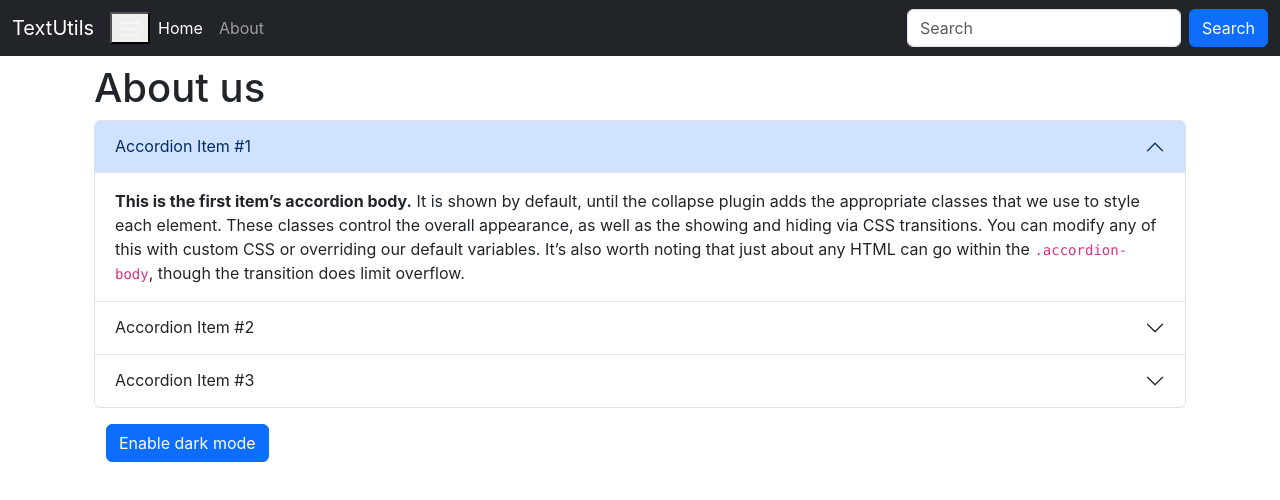
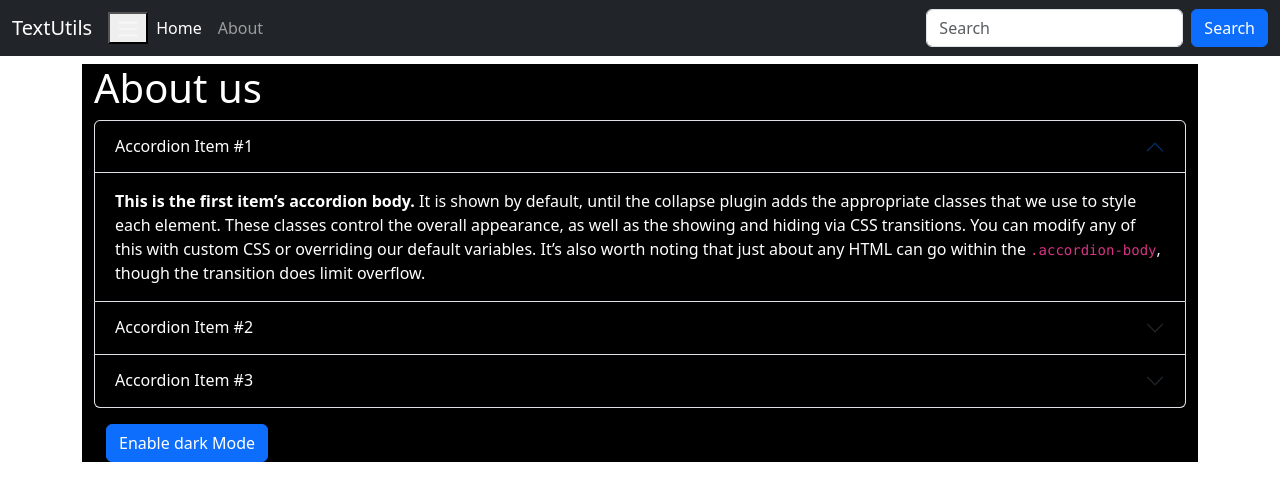
Before and after one commit to AkankshaGoyal/my-app, a React (Create React App) app: page / in a window 1280 px wide. Shown: the top 500 px of the page. Built offline with nearby package versions, Linux system fonts and the light colour scheme.

Commit message:
dark mode light mode

```diff
--- a/package.json
+++ b/package.json
@@ -7,6 +7,7 @@
     "@testing-library/jest-dom": "^6.9.1",
     "@testing-library/react": "^16.3.0",
     "@testing-library/user-event": "^13.5.0",
+    "bootstrap": "^5.3.8",
     "react": "^19.2.0",
     "react-dom": "^19.2.0",
     "react-scripts": "5.0.1",
--- a/src/Components/About.js
+++ b/src/Components/About.js
@@ -1,50 +1,73 @@
-import React from 'react'
+import React, {useState} from 'react'
 
 export default function About() {
+
+     const [myStyle,setmyStyle] = useState({
+
+        color:'white',
+        backgroundColor: 'black'
+     })
+     const [btnText, setBtnText]=useState("Enable dark Mode");
+    const toggleStyle = ()=>{
+       if(myStyle.color === 'white'){
+           setmyStyle({
+             color:'black',
+             backgroundColor:'white'
+           })
+           setBtnText("Enable dark mode");
+       }
+       else{
+        setmyStyle({
+            color:'white',
+            backgroundColor:'black'
+        })
+        setBtnText("Enable light mode");
+       }
+     }
   return (
 
-    <div className='container'>
+    <div className="container" style={myStyle}>
         <h1 className='my-2'>About us </h1>
-      <div class="accordion" id="accordionExample">
-  <div class="accordion-item">
-    <h2 class="accordion-header">
-      <button class="accordion-button" type="button" data-bs-toggle="collapse" data-bs-target="#collapseOne" aria-expanded="true" aria-controls="collapseOne">
+      <div className="accordion" id="accordionExample" style={myStyle}>
+  <div className="accordion-item">
+    <h2 className="accordion-header">
+      <button className="accordion-button" type="button" style={myStyle} data-bs-toggle="collapse" data-bs-target="#collapseOne" aria-expanded="true" aria-controls="collapseOne">
         Accordion Item #1
       </button>
     </h2>
-    <div id="collapseOne" class="accordion-collapse collapse show" data-bs-parent="#accordionExample">
-      <div class="accordion-body">
+    <div id="collapseOne" className="accordion-collapse collapse show" data-bs-parent="#accordionExample">
+      <div className="accordion-body"  style={myStyle}>
         <strong>This is the first item’s accordion body.</strong> It is shown by default, until the collapse plugin adds the appropriate classes that we use to style each element. These classes control the overall appearance, as well as the showing and hiding via CSS transitions. You can modify any of this with custom CSS or overriding our default variables. It’s also worth noting that just about any HTML can go within the <code>.accordion-body</code>, though the transition does limit overflow.
       </div>
     </div>
   </div>
-  <div class="accordion-item">
-    <h2 class="accordion-header">
-      <button class="accordion-button collapsed" type="button" data-bs-toggle="collapse" data-bs-target="#collapseTwo" aria-expanded="false" aria-controls="collapseTwo">
+  <div className="accordion-item">
+    <h2 className="accordion-header">
+      <button className="accordion-button collapsed" type="button" style={myStyle} data-bs-toggle="collapse" data-bs-target="#collapseTwo" aria-expanded="false" aria-controls="collapseTwo">
         Accordion Item #2
       </button>
     </h2>
-    <div id="collapseTwo" class="accordion-collapse collapse" data-bs-parent="#accordionExample">
-      <div class="accordion-body">
+    <div id="collapseTwo" className="accordion-collapse collapse" data-bs-parent="#accordionExample">
+      <div className="accordion-body"  style={myStyle}>
         <strong>This is the second item’s accordion body.</strong> It is hidden by default, until the collapse plugin adds the appropriate classes that we use to style each element. These classes control the overall appearance, as well as the showing and hiding via CSS transitions. You can modify any of this with custom CSS or overriding our default variables. It’s also worth noting that just about any HTML can go within the <code>.accordion-body</code>, though the transition does limit overflow.
       </div>
     </div>
   </div>
-  <div class="accordion-item">
-    <h2 class="accordion-header">
-      <button class="accordion-button collapsed" type="button" data-bs-toggle="collapse" data-bs-target="#collapseThree" aria-expanded="false" aria-controls="collapseThree">
+  <div className="accordion-item">
+    <h2 className="accordion-header">
+      <button className="accordion-button collapsed" type="button" style={myStyle} data-bs-toggle="collapse" data-bs-target="#collapseThree" aria-expanded="false" aria-controls="collapseThree">
         Accordion Item #3
       </button>
     </h2>
-    <div id="collapseThree" class="accordion-collapse collapse" data-bs-parent="#accordionExample">
-      <div class="accordion-body">
+    <div id="collapseThree" className="accordion-collapse collapse" data-bs-parent="#accordionExample">
+      <div className="accordion-body"  style={myStyle}>
         <strong>This is the third item’s accordion body.</strong> It is hidden by default, until the collapse plugin adds the appropriate classes that we use to style each element. These classes control the overall appearance, as well as the showing and hiding via CSS transitions. You can modify any of this with custom CSS or overriding our default variables. It’s also worth noting that just about any HTML can go within the <code>.accordion-body</code>, though the transition does limit overflow.
       </div>
     </div>
   </div>
 </div>
-    <div className="container">
-    <button type="button" class="btn btn-primary my-3">Enable dark mode</button>
+    <div className="container my-3">
+    <button onClick={toggleStyle} type="button" className="btn btn-primary">{btnText}</button>
     </div>
     </div>
   )
--- a/src/index.js
+++ b/src/index.js
@@ -3,6 +3,9 @@
 import './index.css';
 import App from './App';
 import reportWebVitals from './reportWebVitals';
+import 'bootstrap/dist/css/bootstrap.min.css';
+import 'bootstrap/dist/js/bootstrap.bundle.min.js';
+
 
 const root = ReactDOM.createRoot(document.getElementById('root'));
 root.render(
```
Also changed, not shown: 1 other file (tests, documents, lock files or other folders).
